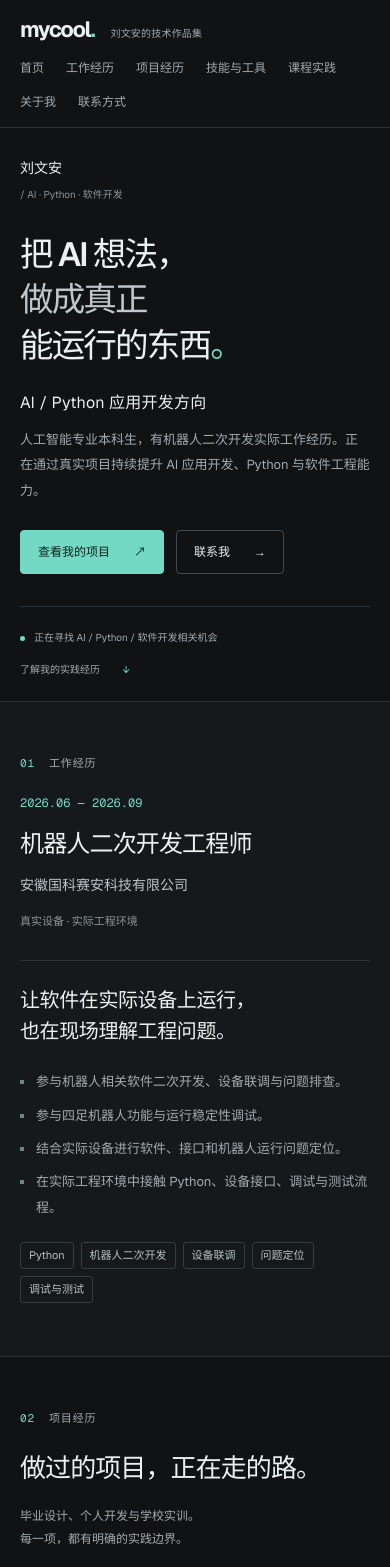
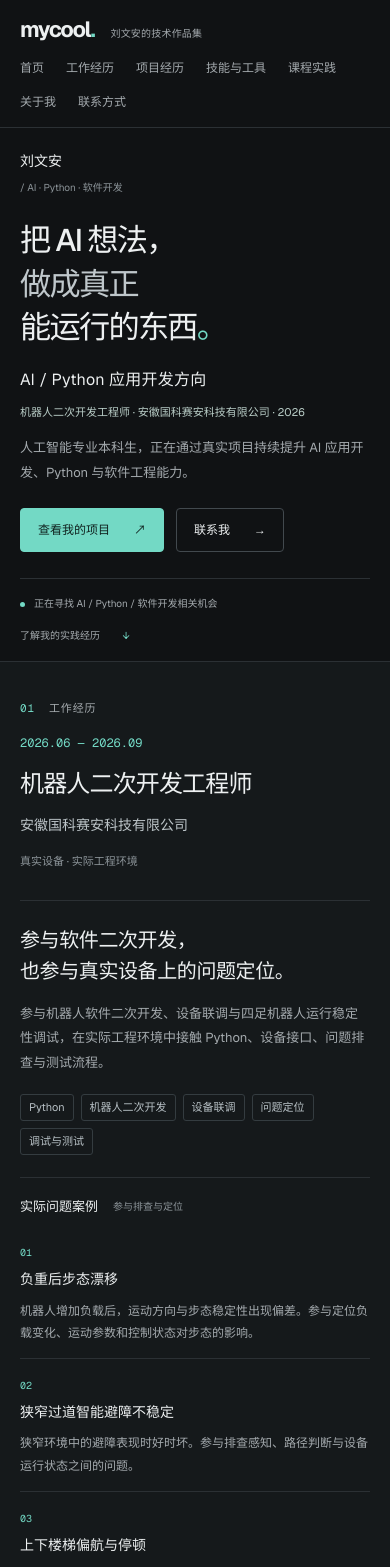
Before and after one commit to 317042-YueMing/mycool, a Next.js app: page / in a window 390 px wide. Shown: the top 1567 px of the page. Built offline with nearby package versions, Linux system fonts and the light colour scheme.

Commit message:
feat: refine portfolio v2.1

```diff
--- a/src/app/globals.css
+++ b/src/app/globals.css
@@ -20,41 +20,41 @@ a:focus-visible,button:focus-visible { outline:2px solid var(--accent); outline-
 nav { display:flex; gap:24px; }
 nav a { font-size:12px; color:var(--muted); padding-block:20px; white-space:nowrap; transition:color .15s; }
 nav a:hover,footer a:hover { color:var(--accent); }
-.hero { position:relative; padding-top:50px; }
+.hero { position:relative; padding-top:36px; }
 .hero-overline { display:flex; justify-content:space-between; gap:20px; align-items:center; font-size:15px; }
 .hero-overline p>span { color:var(--subtle); font-size:11px; margin-left:14px; }
 .edition { color:var(--subtle); font:10px var(--font-geist-mono),monospace; letter-spacing:.12em; }
-.hero-body { display:grid; grid-template-columns:1fr 240px; gap:50px; padding-block:48px 54px; }
-h1 { font-size:clamp(42px,5.5vw,72px); line-height:1.2; font-weight:550; letter-spacing:-.055em; }
+.hero-body { display:grid; grid-template-columns:1fr 240px; gap:50px; padding-block:32px 34px; }
+h1 { font-size:clamp(38px,4.8vw,62px); line-height:1.3; font-weight:500; letter-spacing:-.055em; }
 h1>span { display:block; }
 h1>span:nth-child(2) { color:#bec5c9; }
 .hero-last { white-space:nowrap; }
-.hero-role { margin-top:28px; font-size:18px; letter-spacing:.015em; }
-.hero-description { margin-top:14px; color:var(--muted); font-size:14px; line-height:1.95; }
-.hero-actions { display:flex; gap:12px; margin-top:27px; flex-wrap:wrap; }
+.hero-role { margin-top:20px; font-size:17px; letter-spacing:.015em; }
+.hero-description { margin-top:10px; color:var(--muted); font-size:14px; line-height:1.95; }
+.hero-actions { display:flex; gap:12px; margin-top:22px; flex-wrap:wrap; }
 .button { display:inline-flex; align-items:center; justify-content:space-between; gap:30px; padding:13px 21px; font-size:13px; border:1px solid #42494e; border-radius:4px; transition:background .15s,color .15s; }
 .primary { background:var(--accent); color:#10221f; border-color:var(--accent); font-weight:550; }
 .primary:hover { background:#94e5d5; }
 .secondary:hover { background:#252b2e; }
-.hero-aside { align-self:center; border-left:1px solid var(--line); padding:10px 0 10px 30px; position:relative; }
+.hero-aside { align-self:center; padding:8px 0 8px 30px; position:relative; }
 .hero-aside::before { content:""; position:absolute; inset:-45px -15px -35px -20px; z-index:-1; opacity:.3; background-image:linear-gradient(#333d3f 1px,transparent 1px),linear-gradient(90deg,#333d3f 1px,transparent 1px); background-size:30px 30px; mask-image:radial-gradient(ellipse,black,transparent 70%); }
-.system-mark { display:flex; align-items:center; gap:18px; font:34px var(--font-geist-mono),monospace; color:#586460; }
+.system-mark { display:flex; align-items:center; gap:18px; font:25px var(--font-geist-mono),monospace; color:#586460; }
 .system-mark i { display:block; width:12px; height:12px; border:1px solid var(--accent); transform:rotate(45deg); }
-.aside-label { font-size:13px; margin-top:28px; color:#d6dddf; }
+.aside-label { font-size:12px; margin-top:18px; color:#d6dddf; }
 .hero-aside ol { margin-top:18px; }
-.hero-aside li { color:var(--muted); font-size:12px; padding-block:10px; }
+.hero-aside li { color:var(--muted); font-size:12px; padding-block:7px; }
 .hero-aside li span { color:var(--accent); font:10px var(--font-geist-mono),monospace; margin-right:18px; }
 .aside-note { color:var(--subtle); font-size:11px; line-height:1.9; margin-top:24px; }
-.hero-bottom { display:flex; align-items:center; justify-content:space-between; gap:20px; border-top:1px solid var(--line); padding-block:22px; font-size:11px; color:var(--muted); }
+.hero-bottom { display:flex; align-items:center; justify-content:space-between; gap:20px; border-top:1px solid var(--line); padding-block:16px; font-size:11px; color:var(--muted); }
 .hero-bottom p { display:flex; align-items:center; gap:9px; }
 .status-dot { display:inline-block; width:6px; height:6px; border-radius:50%; background:var(--accent); flex-shrink:0; }
 .hero-bottom a { white-space:nowrap; }
 .hero-bottom a span { margin-left:20px; color:var(--accent); }
-.section { padding-block:86px; }
-.section-label { color:var(--muted); display:flex; align-items:center; gap:14px; font-size:12px; letter-spacing:.08em; margin-bottom:30px; }
+.section { padding-block:60px; }
+.section-label { color:var(--muted); display:flex; align-items:center; gap:14px; font-size:12px; letter-spacing:.08em; margin-bottom:22px; }
 .section-label>span { color:var(--accent); font:11px var(--font-geist-mono),monospace; }
 h2 { font-size:clamp(26px,3.2vw,38px); font-weight:500; line-height:1.45; letter-spacing:-.035em; }
-.section-heading { display:flex; align-items:end; justify-content:space-between; gap:32px; margin-bottom:38px; }
+.section-heading { display:flex; align-items:end; justify-content:space-between; gap:32px; margin-bottom:28px; }
 .section-heading>p { color:var(--muted); font-size:12px; line-height:1.9; }
 .experience-section { background:#15191b; border-block:1px solid var(--line); }
 .experience-grid { display:grid; grid-template-columns:1fr 1.2fr; gap:85px; }
@@ -68,13 +68,13 @@ h2 { font-size:clamp(26px,3.2vw,38px); font-weight:500; line-height:1.45; letter
 .responsibilities li::before { content:""; width:4px; height:4px; position:absolute; top:11px; left:0; background:#70847f; }
 .tags { display:flex; flex-wrap:wrap; gap:7px; }
 .tags li { padding:4px 8px; border:1px solid #343c40; border-radius:3px; font-size:11px; color:#b7c0c5; line-height:1.55; }
-.featured-project { background:#171d20; border:1px solid #354247; padding:32px; border-radius:6px; }
+.featured-project { background:#171d20; border:1px solid #354247; padding:27px; border-radius:6px; }
 .project-meta { display:flex; justify-content:space-between; align-items:center; gap:15px; }
 .project-index { color:var(--accent); font-size:12px; }
 .status { font-size:10px; color:var(--muted); line-height:1.7; }
 .status::before { content:"·"; margin-right:6px; }
 .active { color:var(--accent); }
-.featured-grid { display:grid; grid-template-columns:1.35fr 1fr; gap:75px; margin-top:29px; }
+.featured-grid { display:grid; grid-template-columns:1.35fr 1fr; gap:75px; margin-top:24px; }
 .featured-project h3 { font-size:34px; line-height:1.4; letter-spacing:-.03em; font-weight:500; }
 .project-description { font-size:14px; color:var(--muted); line-height:1.95; margin-block:22px; }
 .pipeline { border-left:1px solid #354247; padding-left:30px; }
@@ -85,7 +85,7 @@ h2 { font-size:clamp(26px,3.2vw,38px); font-weight:500; line-height:1.45; letter
 .pipeline small { color:var(--subtle); font-size:11px; }
 .archive-note { display:flex; gap:12px; margin-top:30px; padding-top:18px; border-top:1px solid #354247; font-size:11px; color:var(--muted); line-height:1.9; }
 .archive-note>span { color:var(--accent); }
-.project-row { display:grid; grid-template-columns:40px 1fr 225px; gap:20px; padding-block:35px; border-bottom:1px solid var(--line); }
+.project-row { display:grid; grid-template-columns:40px 1fr 225px; gap:20px; padding-block:27px; border-bottom:1px solid var(--line); }
 .row-number { color:var(--subtle); font:12px var(--font-geist-mono),monospace; padding-top:3px; }
 .row-meta { display:flex; align-items:center; gap:20px; color:var(--muted); font-size:11px; margin-bottom:13px; }
 .project-row h3 { font-size:24px; font-weight:450; line-height:1.4; letter-spacing:-.02em; }
@@ -95,25 +95,25 @@ h2 { font-size:clamp(26px,3.2vw,38px); font-weight:500; line-height:1.45; letter
 .site-indicator { display:flex; align-items:center; gap:7px; color:var(--subtle); font-size:10px; margin-top:18px; }
 .skills-section { background:#15191b; border-block:1px solid var(--line); }
 .skills-grid { display:grid; grid-template-columns:repeat(2,minmax(0,1fr)); }
-.skill-group { display:flex; gap:22px; padding:32px 34px 32px 0; border-top:1px solid var(--line); }
-.skill-group:nth-child(even) { border-left:1px solid var(--line); padding-left:34px; padding-right:0; }
+.skill-group { display:flex; gap:22px; padding:23px 30px 23px 0; border-top:1px solid var(--line); }
+.skill-group:nth-child(even) { border-left:1px solid var(--line); padding-left:30px; padding-right:0; }
 .skill-index { color:var(--subtle); font:11px var(--font-geist-mono),monospace; padding-top:7px; }
 .skill-group h3 { font-size:21px; font-weight:450; }
-.skill-group p { margin-block:14px 20px; color:var(--muted); font-size:13px; line-height:1.9; max-width:380px; }
-.coursework-section { padding-block:65px; }
+.skill-group p { margin-block:10px 14px; color:var(--muted); font-size:13px; line-height:1.9; max-width:380px; }
+.coursework-section { padding-block:44px; }
 .coursework-heading { display:grid; grid-template-columns:1fr 1.2fr; gap:85px; align-items:end; margin-bottom:28px; }
 .coursework-heading .section-label { margin-bottom:20px; }
 .coursework-heading h2 { font-size:27px; }
 .coursework-heading>p { color:var(--muted); font-size:13px; line-height:1.9; }
 .labs-list { display:grid; grid-template-columns:repeat(3,minmax(0,1fr)); }
-.labs-list li { display:flex; align-items:center; gap:16px; padding:20px 10px 20px 0; font-size:13px; color:#c0c7cb; border-top:1px solid var(--line); }
+.labs-list li { display:flex; align-items:center; gap:16px; padding:13px 10px 13px 0; font-size:13px; color:#c0c7cb; border-top:1px solid var(--line); }
 .labs-list li span { color:var(--subtle); font:10px var(--font-geist-mono),monospace; }
 .about-section { border-block:1px solid var(--line); }
 .about-grid { display:grid; grid-template-columns:1fr 1.2fr; gap:85px; }
-.about-copy p { color:var(--muted); font-size:14px; line-height:2; }
-.about-copy p+p { margin-top:15px; }
+.about-copy p { color:var(--muted); font-size:14px; line-height:1.85; }
+.about-copy p+p { margin-top:11px; }
 .about-copy p:first-child { color:#d5dbdf; font-size:17px; }
-.about-signature { margin-top:28px; font-size:19px; }
+.about-signature { margin-top:19px; font-size:19px; }
 .about-signature span { font-size:11px; color:var(--subtle); margin-left:12px; }
 .contact-grid { display:grid; grid-template-columns:1.2fr 1fr; gap:50px; align-items:center; }
 .contact-grid h2 { font-size:32px; }
@@ -127,6 +127,22 @@ h2 { font-size:clamp(26px,3.2vw,38px); font-weight:500; line-height:1.45; letter
 .contact-details #resources-note { font-size:11px; color:var(--subtle); margin-top:12px; }
 .site-footer { border-top:1px solid var(--line); }
 .footer-inner { display:flex; justify-content:space-between; gap:20px; color:var(--subtle); font-size:11px; padding-block:25px; }
+.hero-experience { color:#b9cdc7; font-size:12px; line-height:1.9; margin-top:11px; }
+.experience-summary { color:var(--muted); font-size:13px; line-height:1.9; margin-block:15px 18px; }
+.cases { margin-top:26px; border-top:1px solid var(--line); padding-top:19px; }
+.cases h3 { display:flex; align-items:center; gap:15px; font-size:13px; font-weight:500; }
+.cases h3 span { color:var(--subtle); font-size:10px; font-weight:400; }
+.case-list { display:grid; grid-template-columns:repeat(3,minmax(0,1fr)); margin-top:16px; }
+.case-note { padding-right:23px; }
+.case-note + .case-note { border-left:1px solid var(--line); padding-left:23px; }
+.case-number { font:10px var(--font-geist-mono),monospace; color:var(--accent); }
+.case-note h4 { font-size:14px; font-weight:500; margin-block:8px; line-height:1.65; }
+.case-note p { font-size:12px; color:var(--muted); line-height:1.9; }
+.portfolio-project h3 { font-size:27px; font-weight:500; }
+.portfolio-project .row-number { color:var(--accent); }
+.portfolio-project { border-bottom-color:#3a4c47; }
+.project-row .stack-label { font-size:10px; margin:0 0 10px; color:var(--subtle); }
+.about-section,.contact-section { padding-block:48px; }
 @media(min-width:1200px) { h1>span:nth-child(2) { display:inline; } h1>.hero-last { display:inline; } }
 @media(max-width:1100px) { .wordmark-caption { display:none; } nav { gap:20px; } .hero-body { grid-template-columns:1fr 190px; gap:32px; } .hero-aside { padding-left:23px; } .experience-grid,.about-grid,.coursework-heading { gap:45px; } .featured-grid { gap:35px; } .project-row { grid-template-columns:30px 1fr 185px; } .contact-grid { gap:30px; } }
 @media(max-width:800px) { .shell { width:calc(100% - 48px); } .header-inner { gap:16px; } nav { gap:15px; } nav a { font-size:11px; } .hero-body { grid-template-columns:1fr 160px; gap:24px; } .hero-description br { display:none; } .hero-role { font-size:16px; } .hero-overline p>span { font-size:10px; margin-left:9px; } .featured-project { padding:25px; } .featured-project h3 { font-size:28px; } .experience-grid { grid-template-columns:1fr 1.15fr; gap:30px; } .experience-heading h2 { font-size:23px; } .experience-lead { font-size:19px; } .project-row { grid-template-columns:26px 1fr; } .row-stack { grid-column:2; padding-top:0; } .skills-grid { gap:0; } .skill-group { gap:14px; padding-right:20px; } .skill-group:nth-child(even) { padding-left:20px; } .contact-grid { grid-template-columns:1fr; gap:35px; } .contact-details { max-width:450px; width:100%; } }
@@ -137,17 +153,24 @@ h2 { font-size:clamp(26px,3.2vw,38px); font-weight:500; line-height:1.45; letter
  .wordmark { font-size:22px; } .wordmark-caption { display:inline; font-size:10px; }
  nav { display:flex; flex-wrap:wrap; gap:0 22px; width:100%; }
  nav a { font-size:12px; padding-block:8px; }
- .hero { padding-top:30px; } .edition { display:none; }
+ .hero { padding-top:23px; } .edition { display:none; }
  .hero-overline { font-size:14px; } .hero-overline p>span { display:block; margin:8px 0 0; font-size:10px; }
- .hero-body { grid-template-columns:1fr; padding-block:30px 32px; gap:32px; }
- h1 { font-size:clamp(32px,8.6vw,46px); line-height:1.35; letter-spacing:-.055em; }
+ .hero-body { grid-template-columns:1fr; padding-block:24px 26px; gap:24px; }
+ h1 { font-size:clamp(30px,8vw,40px); line-height:1.4; letter-spacing:-.055em; }
  h1>span:nth-child(2) { color:#bfc7cb; }
- .hero-role { margin-top:23px; } .hero-description { font-size:13px; margin-top:12px; }
+ .hero-role { margin-top:18px; } .hero-description { font-size:13px; margin-top:12px; }
  .button { padding:12px 17px; font-size:12px; gap:24px; }
  .hero-aside { display:none; }
  .hero-bottom { flex-direction:column; align-items:start; gap:14px; font-size:10px; line-height:1.8; }
  .hero-bottom p { align-items:baseline; } .hero-bottom .status-dot { width:5px; height:5px; }
- .section { padding-block:53px; } .section-label { margin-bottom:24px; font-size:11px; }
+ .case-list { grid-template-columns:1fr; margin-top:10px; }
+ .case-note,.case-note + .case-note { border-left:0; padding:13px 0; }
+ .case-note + .case-note { border-top:1px solid var(--line); }
+ .case-note h4 { margin-top:5px; }
+ .cases { margin-top:22px; }
+ .hero-experience { font-size:11px; line-height:1.8; }
+ .portfolio-project h3 { font-size:24px; }
+ .section { padding-block:38px; } .section-label { margin-bottom:19px; font-size:11px; }
  h2 { font-size:26px; }
  .section-heading { flex-direction:column; align-items:start; gap:17px; margin-bottom:27px; }
  .experience-grid,.about-grid,.coursework-heading { grid-template-columns:1fr; gap:28px; }
@@ -164,10 +187,10 @@ h2 { font-size:clamp(26px,3.2vw,38px); font-weight:500; line-height:1.45; letter
  .project-row { padding-block:28px; grid-template-columns:21px 1fr; gap:13px; }
  .project-row h3 { font-size:22px; overflow-wrap:anywhere; } .row-meta { gap:14px; }
  .skills-grid { grid-template-columns:1fr; }
- .skill-group,.skill-group:nth-child(even) { padding:26px 0; border-left:0; gap:17px; }
- .skill-group h3 { font-size:21px; } .skill-group p { margin-block:12px 17px; }
- .coursework-heading { gap:19px; } .labs-list { grid-template-columns:1fr; }
- .labs-list li { padding-block:15px; font-size:13px; }
+ .skill-group,.skill-group:nth-child(even) { padding:19px 0; border-left:0; gap:17px; }
+ .skill-group h3 { font-size:21px; } .skill-group p { margin-block:10px 13px; }
+ .coursework-heading { gap:19px; } .labs-list { grid-template-columns:repeat(2,minmax(0,1fr)); column-gap:12px; }
+ .labs-list li { padding-block:12px; font-size:12px; align-items:start; gap:9px; line-height:1.8; }
  .about-copy p { font-size:13px; }
  .contact-grid h2 { font-size:27px; }
  .email-link { font-size:clamp(18px,5.4vw,23px); }
--- a/src/app/page.tsx
+++ b/src/app/page.tsx
@@ -4,8 +4,8 @@ const navigation = [
 ];
 const skills = [
   { title: "编程语言", tags: ["Python", "TypeScript", "JavaScript"], description: "主要用于 AI 实验、Web 应用和个人项目开发。" },
-  { title: "AI / 机器学习", tags: ["PyTorch", "OpenCV", "NLP", "LSTM", "Machine Learning"], description: "通过毕业设计和课程实践接触模型训练、文本处理与计算机视觉基础。" },
-  { title: "Web / API", tags: ["Next.js", "Flask", "FastAPI", "REST API"], description: "用于构建 AI 应用界面、后端服务和模型接口，并持续学习相关工程实践。" },
+  { title: "AI / 机器学习", tags: ["PyTorch", "OpenCV", "NLP", "LSTM", "Machine Learning"], description: "通过毕业设计和课程实践接触模型训练、文本处理和计算机视觉。" },
+  { title: "Web / API", tags: ["Next.js", "Flask", "FastAPI", "REST API"], description: "用于构建 AI 应用界面、后端服务和模型接口。" },
   { title: "工程工具", tags: ["Git", "VS Code", "Windows", "Linux 基础", "AI Agent 辅助开发"], description: "目前正在建立规范的 Git、Agent、测试和项目开发工作流。" },
 ];
 const labs = ["智能语音合成", "数字图像处理", "机器学习", "STM32 嵌入式开发", "六轴机械臂控制", "模拟传送带货物识别与分拣"];
@@ -29,7 +29,7 @@ export default function Home() {
           <div className="hero-body">
             <div className="hero-copy"><h1 id="hero-title"><span>把 AI 想法，</span><span>做成真正</span><span className="hero-last">能运行的东西<span className="accent">。</span></span></h1>
               <p className="hero-role">AI / Python 应用开发方向</p>
-              <p className="hero-description">人工智能专业本科生，有机器人二次开发实际工作经历。<br className="desktop-break" />正在通过真实项目持续提升 AI 应用开发、Python 与软件工程能力。</p>
+              <p className="hero-experience">机器人二次开发工程师 · 安徽国科赛安科技有限公司 · 2026</p><p className="hero-description">人工智能专业本科生，正在通过真实项目持续提升<br className="desktop-break" /> AI 应用开发、Python 与软件工程能力。</p>
               <div className="hero-actions"><a href="#projects" className="button primary">查看我的项目 <span aria-hidden="true">↗</span></a><a href="#contact" className="button secondary">联系我 <span aria-hidden="true">→</span></a></div>
             </div>
             <aside className="hero-aside" aria-label="实践方向"><div className="system-mark" aria-hidden="true"><span>[</span><i /><span>]</span></div><p className="aside-label">从想法到实现</p><ol><li><span>01</span>模型与数据</li><li><span>02</span>软件与接口</li><li><span>03</span>设备与应用</li></ol><p className="aside-note">在真实问题中，<br />建立完整的工程视角。</p></aside>
@@ -39,7 +39,12 @@ export default function Home() {
         <section id="experience" className="section experience-section" aria-labelledby="experience-title"><div className="shell">
           <SectionLabel number="01">工作经历</SectionLabel>
           <div className="experience-grid"><div className="experience-heading"><p className="date">2026.06 — 2026.09</p><h2 id="experience-title">机器人二次开发工程师</h2><p className="company">安徽国科赛安科技有限公司</p><span className="small-label">真实设备 · 实际工程环境</span></div>
-          <div className="experience-detail"><p className="experience-lead">让软件在实际设备上运行，<br />也在现场理解工程问题。</p><ul className="responsibilities"><li>参与机器人相关软件二次开发、设备联调与问题排查。</li><li>参与四足机器人功能与运行稳定性调试。</li><li>结合实际设备进行软件、接口和机器人运行问题定位。</li><li>在实际工程环境中接触 Python、设备接口、调试与测试流程。</li></ul><Tags items={["Python", "机器人二次开发", "设备联调", "问题定位", "调试与测试"]} /></div></div>
+          <div className="experience-detail"><p className="experience-lead">参与软件二次开发，<br />也参与真实设备上的问题定位。</p><p className="experience-summary">参与机器人软件二次开发、设备联调与四足机器人运行稳定性调试，在实际工程环境中接触 Python、设备接口、问题排查与测试流程。</p><Tags items={["Python", "机器人二次开发", "设备联调", "问题定位", "调试与测试"]} /></div></div>
+          <div className="cases" aria-labelledby="cases-title"><h3 id="cases-title">实际问题案例 <span>参与排查与定位</span></h3><div className="case-list">
+            <article className="case-note"><span className="case-number">01</span><h4>负重后步态漂移</h4><p>机器人增加负载后，运动方向与步态稳定性出现偏差。参与定位负载变化、运动参数和控制状态对步态的影响。</p></article>
+            <article className="case-note"><span className="case-number">02</span><h4>狭窄过道智能避障不稳定</h4><p>狭窄环境中的避障表现时好时坏。参与排查感知、路径判断与设备运行状态之间的问题。</p></article>
+            <article className="case-note"><span className="case-number">03</span><h4>上下楼梯偏航与停顿</h4><p>上下楼梯时出现不走直线、运行中停顿等现象。参与结合现场现象、运动状态和相关控制参数进行问题定位。</p></article>
+          </div></div>
         </div></section>
         <section id="projects" className="shell section" aria-labelledby="projects-title">
           <SectionLabel number="02">项目经历</SectionLabel><div className="section-heading"><h2 id="projects-title">做过的项目，正在走的路。</h2><p>毕业设计、个人开发与学校实训。<br />每一项，都有明确的实践边界。</p></div>
@@ -48,12 +53,12 @@ export default function Home() {
             <div className="pipeline" aria-label="项目实现流程"><p className="pipeline-label">从文本到预测结果</p><ol><li><span>输入</span><strong>中文影评</strong><small>文本预处理</small></li><li><span>模型</span><strong>LSTM 情感分类</strong><small>模型训练与预测</small></li><li><span>应用</span><strong>Flask → Web</strong><small>分类结果与置信度</small></li></ol></div></div>
             <p className="archive-note"><span aria-hidden="true">↳</span> 原项目源码存档目前已遗失，保留毕业设计与答辩材料。</p>
           </article>
-          <article className="project-row"><span className="row-number">02</span><div><div className="row-meta"><span>个人项目</span><span className="status active">持续开发中</span></div><h3>Mycool AI Engineer Portfolio</h3><p>面向个人求职和长期技术积累开发的技术作品集网站，用于展示真实项目、工程实践和学习过程。</p><p className="project-note">本网站本身，就是正在持续维护的真实工程项目。</p></div><div className="row-stack"><Tags items={["Next.js", "TypeScript", "Tailwind CSS", "Git"]} /><span className="site-indicator"><span className="status-dot" />你正在浏览这个项目</span></div></article>
-          <article className="project-row"><span className="row-number">03</span><div><div className="row-meta"><span>学校实训</span><span className="status">学习项目</span></div><h3>本地大模型聊天机器人实践</h3><p>在学校实训中学习本地大模型部署和聊天机器人开发流程，接触 Ollama、DeepSeek/Qwen、本地模型 API 与聊天界面开发。</p></div><div className="row-stack"><Tags items={["Python", "Ollama", "LLM", "DeepSeek", "Streamlit"]} /></div></article>
+          <article className="project-row portfolio-project"><span className="row-number">02</span><div><div className="row-meta"><span>个人项目</span><span className="status active">持续开发中</span></div><h3>Mycool AI Engineer Portfolio</h3><p>面向个人求职和长期技术积累开发的技术作品集网站，用于展示真实项目、工程实践和学习过程。</p><p className="project-note">当前网站本身就是正在持续维护的真实工程项目。</p></div><div className="row-stack"><p className="stack-label">本项目实践内容</p><Tags items={["Next.js", "TypeScript", "Tailwind CSS", "Git", "响应式布局", "Agent 辅助开发"]} /><span className="site-indicator"><span className="status-dot" />你正在浏览这个项目</span></div></article>
+          <article className="project-row"><span className="row-number">03</span><div><div className="row-meta"><span>学校实训</span><span className="status">学习项目</span></div><h3>本地大模型聊天机器人实践</h3><p>在学校实训中学习本地模型部署、API 调用与聊天界面实现流程。</p></div><div className="row-stack"><Tags items={["Python", "Ollama", "DeepSeek / Qwen", "Streamlit", "LLM API"]} /></div></article>
         </section>
         <section id="skills" className="section skills-section" aria-labelledby="skills-title"><div className="shell"><SectionLabel number="03">技能与工具</SectionLabel><div className="section-heading"><h2 id="skills-title">技术不只是名字，<br />也是解决问题的方式。</h2><p>在项目中使用，在实践中理解。<br />仍在学习，也持续建立更扎实的基础。</p></div><div className="skills-grid">{skills.map((skill,index)=><article className="skill-group" key={skill.title}><span className="skill-index">0{index+1}</span><div><h3>{skill.title}</h3><p>{skill.description}</p><Tags items={skill.tags} /></div></article>)}</div></div></section>
         <section id="coursework" className="shell section coursework-section" aria-labelledby="coursework-title"><div className="coursework-heading"><div><SectionLabel number="04">课程实践</SectionLabel><h2 id="coursework-title">从基础实验开始。</h2></div><p>本科阶段完成的基础课程设计与实验，用于学习人工智能、计算机视觉、嵌入式系统和机器人控制的基本原理。</p></div><ul className="labs-list">{labs.map((lab,index)=><li key={lab}><span>0{index+1}</span>{lab}</li>)}</ul></section>
-        <section id="about" className="section about-section" aria-labelledby="about-title"><div className="shell about-grid"><div><SectionLabel number="05">关于我</SectionLabel><h2 id="about-title">关注连接，<br />也关注实现。</h2></div><div className="about-copy"><p>我是刘文安，一名人工智能专业本科生。</p><p>相比单纯罗列技术名词，我更关注把模型、接口、软件和实际设备组合成可以工作的系统。毕业设计让我接触模型与应用的连接，机器人二次开发经历让我开始理解软件在实际设备上的运行与调试。</p><p>目前正在持续学习 AI 应用开发、Python、Web 工程与软件开发流程。这个网站也会随着新的实践，一起更新。</p><div className="about-signature">刘文安 <span>Liu Wen&apos;an</span></div></div></div></section>
+        <section id="about" className="section about-section" aria-labelledby="about-title"><div className="shell about-grid"><div><SectionLabel number="05">关于我</SectionLabel><h2 id="about-title">关注连接，<br />也关注实现。</h2></div><div className="about-copy"><p>我是刘文安，一名人工智能专业本科生。</p><p>相比单纯罗列技术名词，我更关注如何把模型、接口、软件和实际设备组合成可以工作的系统。</p><p>毕业设计让我接触模型到应用的完整流程，机器人二次开发经历让我开始理解软件在真实设备上的运行与调试。现在持续学习 AI 应用开发、Python、Web 工程和规范的软件开发流程。</p><div className="about-signature">刘文安 <span>Liu Wen&apos;an</span></div></div></div></section>
         <section id="contact" className="shell section contact-section" aria-labelledby="contact-title"><SectionLabel number="06">联系方式</SectionLabel><div className="contact-grid"><div><h2 id="contact-title">聊聊下一个<br />可以一起解决的问题<span className="accent">。</span></h2><p>欢迎交流 AI / Python / 软件开发相关岗位与项目实践。</p></div><div className="contact-details"><span className="email-label">邮件联系</span><a className="email-link" href="mailto:15735434286@163.com">15735434286@163.com <span aria-hidden="true">↗</span></a><div className="contact-resources"><button disabled type="button" aria-describedby="resources-note">GitHub <span aria-hidden="true">↗</span></button><button disabled type="button" aria-describedby="resources-note">简历下载 <span aria-hidden="true">↓</span></button></div><p id="resources-note">真实链接与正式简历确认后开放。</p></div></div></section>
       </main>
       <footer className="site-footer"><div className="shell footer-inner"><p>© 2026 刘文安 · Mycool</p><p>使用 Next.js 与 TypeScript 构建</p><a href="#home">回到顶部 ↑</a></div></footer>
```
